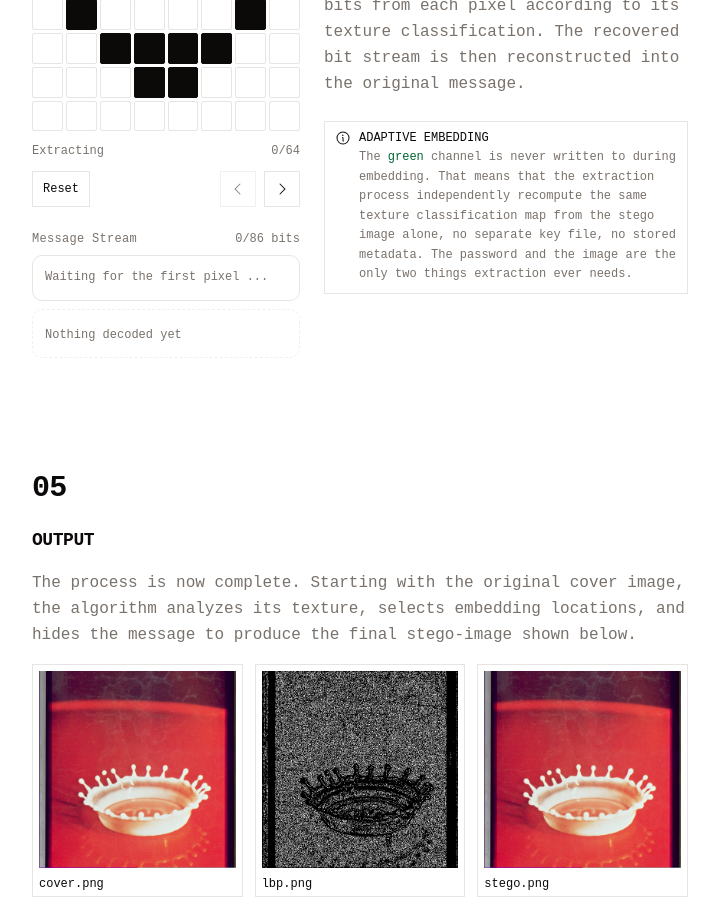
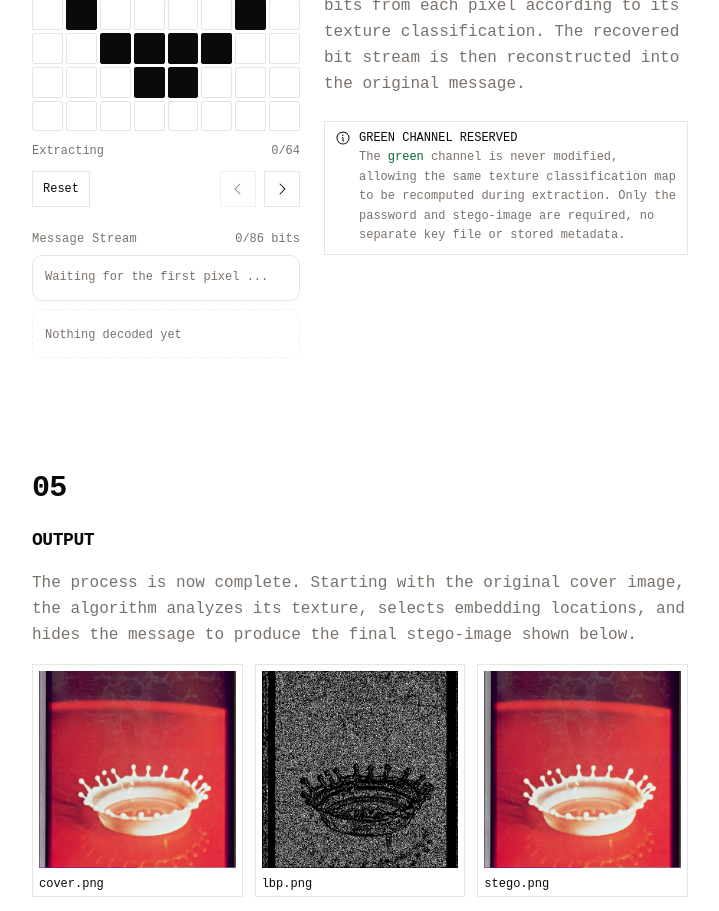
Before and after one commit to mukudanieru/lbp-adaptive-steganography-poc, a React (Vite) app in the folder frontend/: page / in a window 1280 px wide. Shown: the part 6200-7111 px from the top of the page, without its empty margins (280-999 px from the left). Built offline with nearby package versions, Linux system fonts and the light colour scheme; no server answers.

Commit message:
refactor: clarify extraction requirements in step 4 alert

```diff
--- a/frontend/src/components/how/steps/step-four-lsb.tsx
+++ b/frontend/src/components/how/steps/step-four-lsb.tsx
@@ -73,17 +73,16 @@
 
               <Alert>
                 <InfoIcon />
-                <AlertTitle>ADAPTIVE EMBEDDING</AlertTitle>
+                <AlertTitle>GREEN CHANNEL RESERVED</AlertTitle>
                 <AlertDescription>
                   The{" "}
                   <span className="text-green-800 dark:text-green-300">
                     green
                   </span>{" "}
-                  channel is never written to during embedding. That means that
-                  the extraction process independently recompute the same
-                  texture classification map from the stego image alone, no
-                  separate key file, no stored metadata. The password and the
-                  image are the only two things extraction ever needs.
+                  channel is never modified, allowing the same texture
+                  classification map to be recomputed during extraction. Only
+                  the password and stego-image are required, no separate key
+                  file or stored metadata.
                 </AlertDescription>
               </Alert>
             </div>
--- a/frontend/src/components/ui/tooltip.tsx
+++ b/frontend/src/components/ui/tooltip.tsx
@@ -1,7 +1,7 @@
-import * as React from "react"
-import { Tooltip as TooltipPrimitive } from "radix-ui"
+import * as React from "react";
+import { Tooltip as TooltipPrimitive } from "radix-ui";
 
-import { cn } from "@/lib/utils"
+import { cn } from "@/lib/utils";
 
 function TooltipProvider({
   delayDuration = 0,
@@ -13,19 +13,19 @@
       delayDuration={delayDuration}
       {...props}
     />
-  )
+  );
 }
 
 function Tooltip({
   ...props
 }: React.ComponentProps<typeof TooltipPrimitive.Root>) {
-  return <TooltipPrimitive.Root data-slot="tooltip" {...props} />
+  return <TooltipPrimitive.Root data-slot="tooltip" {...props} />;
 }
 
 function TooltipTrigger({
   ...props
 }: React.ComponentProps<typeof TooltipPrimitive.Trigger>) {
-  return <TooltipPrimitive.Trigger data-slot="tooltip-trigger" {...props} />
+  return <TooltipPrimitive.Trigger data-slot="tooltip-trigger" {...props} />;
 }
 
 function TooltipContent({
@@ -40,16 +40,16 @@
         data-slot="tooltip-content"
         sideOffset={sideOffset}
         className={cn(
-          "z-50 inline-flex w-fit max-w-xs origin-(--radix-tooltip-content-transform-origin) items-center gap-1.5 rounded-none bg-foreground px-3 py-1.5 text-xs text-background has-data-[slot=kbd]:pr-1.5 data-[side=bottom]:slide-in-from-top-2 data-[side=left]:slide-in-from-right-2 data-[side=right]:slide-in-from-left-2 data-[side=top]:slide-in-from-bottom-2 **:data-[slot=kbd]:relative **:data-[slot=kbd]:isolate **:data-[slot=kbd]:z-50 **:data-[slot=kbd]:rounded-none data-[state=delayed-open]:animate-in data-[state=delayed-open]:fade-in-0 data-[state=delayed-open]:zoom-in-95 data-open:animate-in data-open:fade-in-0 data-open:zoom-in-95 data-closed:animate-out data-closed:fade-out-0 data-closed:zoom-out-95",
-          className
+          "bg-foreground text-background data-[side=bottom]:slide-in-from-top-2 data-[side=left]:slide-in-from-right-2 data-[side=right]:slide-in-from-left-2 data-[side=top]:slide-in-from-bottom-2 data-[state=delayed-open]:animate-in data-[state=delayed-open]:fade-in-0 data-[state=delayed-open]:zoom-in-95 data-open:animate-in data-open:fade-in-0 data-open:zoom-in-95 data-closed:animate-out data-closed:fade-out-0 data-closed:zoom-out-95 z-50 inline-flex w-fit max-w-xs origin-(--radix-tooltip-content-transform-origin) items-center gap-1.5 rounded-none px-3 py-1.5 text-xs has-data-[slot=kbd]:pr-1.5 **:data-[slot=kbd]:relative **:data-[slot=kbd]:isolate **:data-[slot=kbd]:z-50 **:data-[slot=kbd]:rounded-none",
+          className,
         )}
         {...props}
       >
         {children}
-        <TooltipPrimitive.Arrow className="z-50 size-2.5 translate-y-[calc(-50%_-_2px)] rotate-45 rounded-none bg-foreground fill-foreground" />
+        <TooltipPrimitive.Arrow className="bg-foreground fill-foreground z-50 size-2.5 translate-y-[calc(-50%-2px)] rotate-45 rounded-none" />
       </TooltipPrimitive.Content>
     </TooltipPrimitive.Portal>
-  )
+  );
 }
 
-export { Tooltip, TooltipContent, TooltipProvider, TooltipTrigger }
+export { Tooltip, TooltipContent, TooltipProvider, TooltipTrigger };
```
